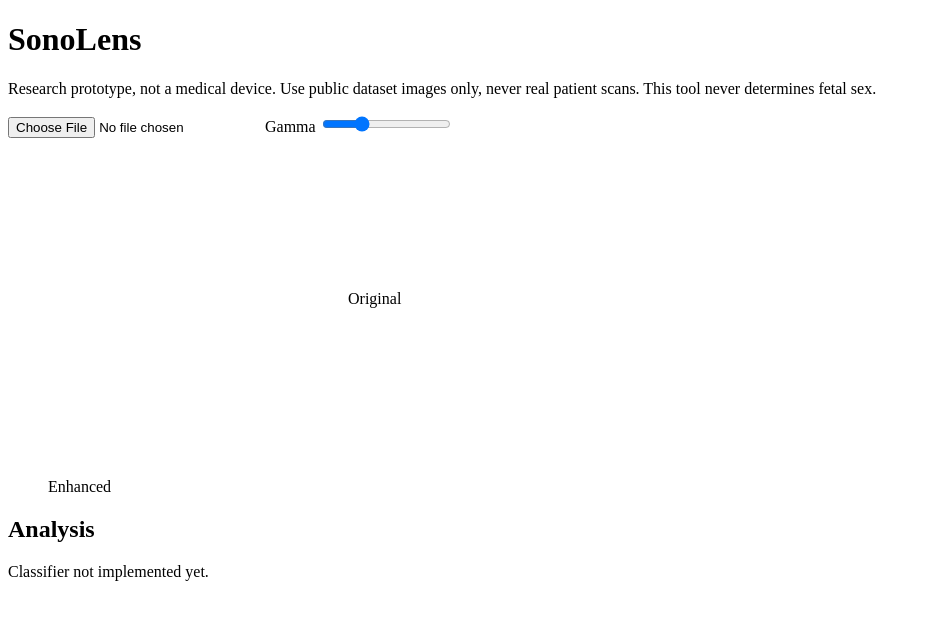
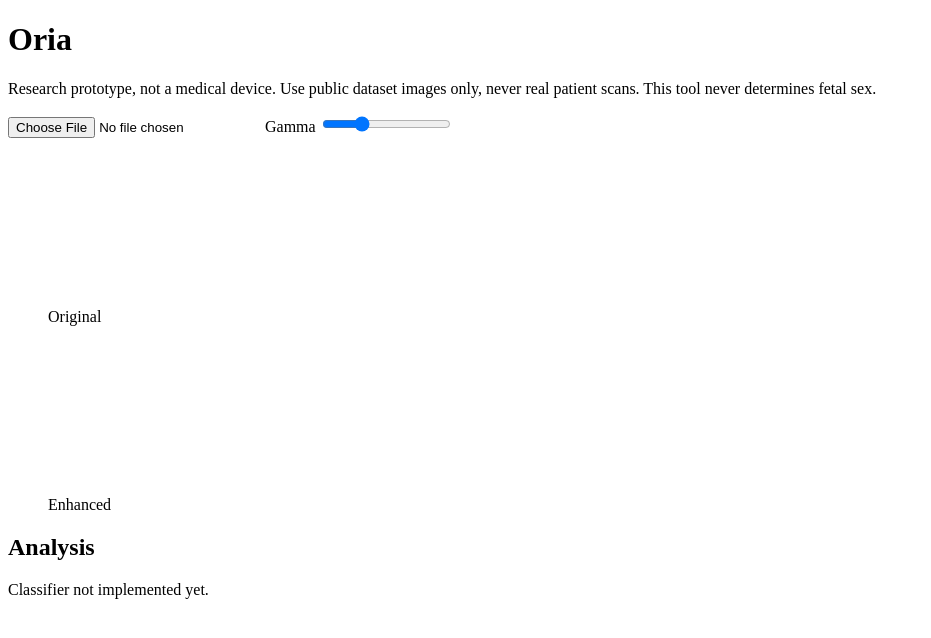
Before and after one commit to victoriasharon-stack/Oria, a plain HTML site: page index.html in a window 1280 px wide. Shown: the whole page, without its empty margins (0-931 px from the left). Drawn offline with Linux system fonts and the light colour scheme; a script that the page names is missing.

Commit message:
feat: page shell with header, disclaimer, controls and viewer

```diff
--- a/index.html
+++ b/index.html
@@ -3,11 +3,11 @@
   <head>
     <meta charset="UTF-8" />
     <meta name="viewport" content="width=device-width, initial-scale=1.0" />
-        <title>SonoLens</title>
+    <title>Oria</title>
   </head>
   <body>
     <header>
-            <h1>SonoLens</h1>
+      <h1>Oria</h1>
       <p class="disclaimer">
         Research prototype, not a medical device. Use public dataset images only,
         never real patient scans. This tool never determines fetal sex.
@@ -17,12 +17,21 @@
     <main>
       <div class="controls">
         <input type="file" id="file" accept="image/*" />
-                <label>Gamma <input type="range" id="gamma" min="0.4" max="2.5" step="0.05" value="1" /></label>
+        <label>
+          Gamma
+          <input type="range" id="gamma" min="0.4" max="2.5" step="0.05" value="1" />
+        </label>
       </div>
 
       <div class="viewer">
-                <figure><canvas id="original"></canvas></figcaption>Original</figcaption></figure>
-                <figure><canvas id="enhanced">/</canvas><figcaption>Enhanced</figcaption></figure>
+        <figure>
+          <canvas id="original"></canvas>
+          <figcaption>Original</figcaption>
+        </figure>
+        <figure>
+          <canvas id="enhanced"></canvas>
+          <figcaption>Enhanced</figcaption>
+        </figure>
       </div>
 
       <section id="analysis">
```
Lines whose indentation alone changed are shown as unchanged.
